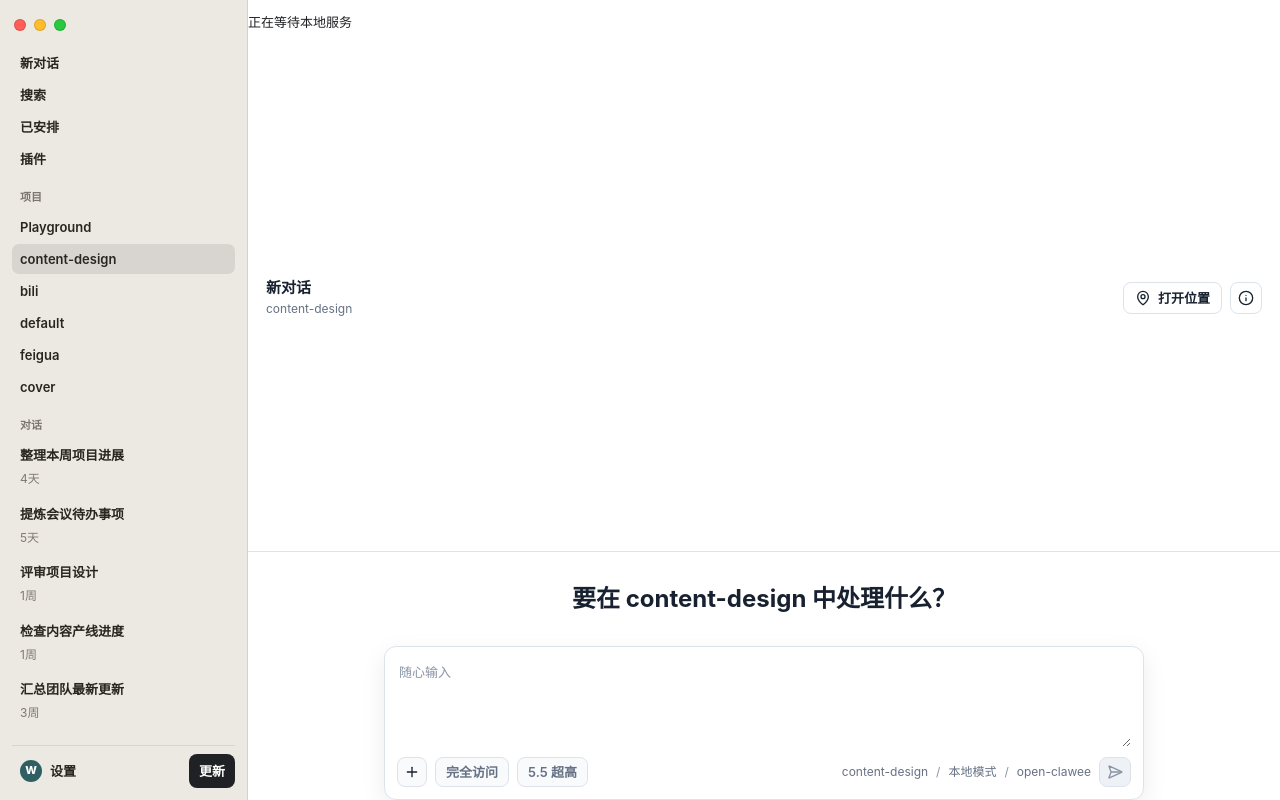
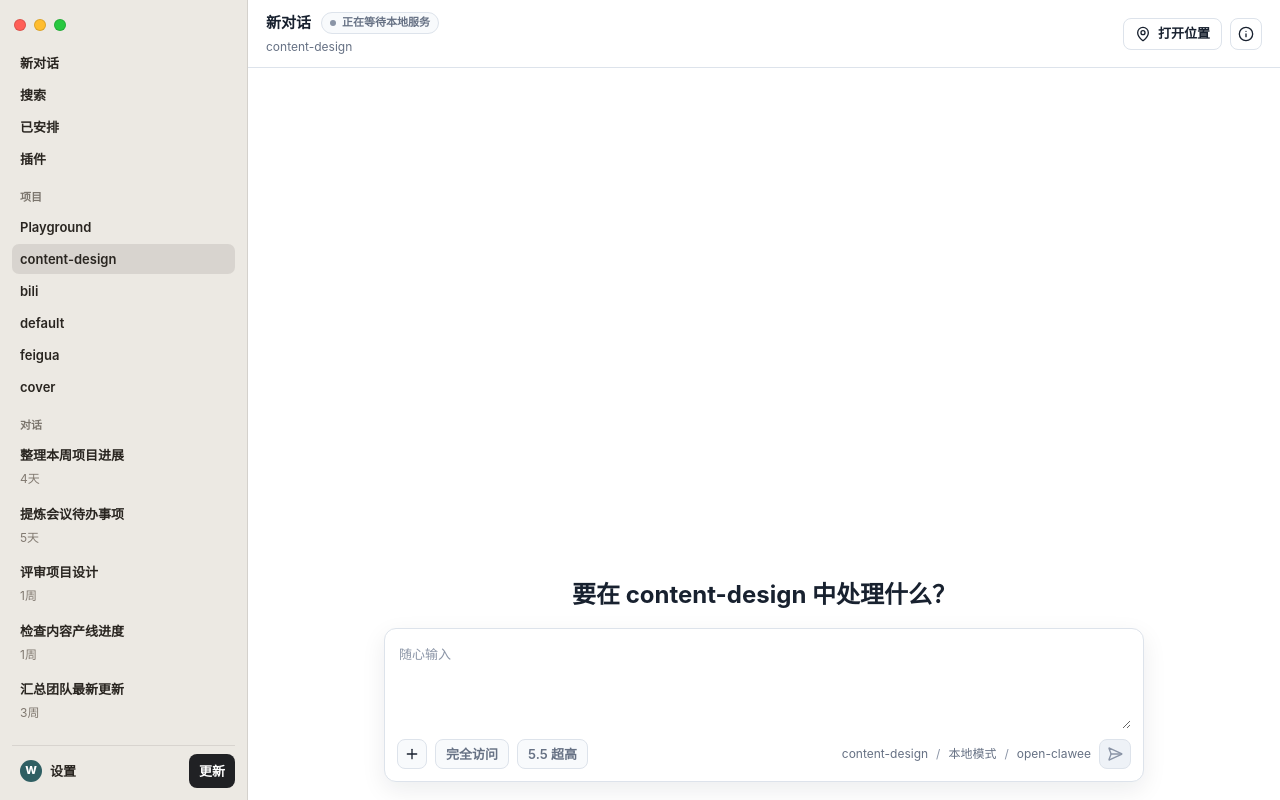
Before and after one commit to krillinai/OpenCreator, a React (Vite) app in the folder apps/web/: page / in a window 1280 px wide. Built offline with nearby package versions, Linux system fonts and the light colour scheme.

Commit message:
fix(web): stabilize Clawee conversation layout

```diff
--- a/apps/web/src/app/App.tsx
+++ b/apps/web/src/app/App.tsx
@@ -481,10 +481,10 @@ export function App(props: AppProps = {}) {
     <ClaweeSettingsView runtimeStatus={runtimeStatus} onBack={() => dispatch({ type: 'back_to_app' })} />
   ) : state.activeView === 'conversation' ? (
     <section className="conversation-page">
-      <ConnectionStatusMessage connectionState={connectionState} />
       <ConversationHeader
         title={selectedConversation?.title ?? '新对话'}
         projectName={currentProjectName}
+        statusLabel={getConnectionStatusLabel(connectionState)}
         onOpenLocation={() => dispatch({ type: 'select_file', path: selectedFilePath })}
         onToggleDetail={() => {
           if (state.rightPanelMode === 'closed') {
@@ -502,6 +502,7 @@ export function App(props: AppProps = {}) {
           <Timeline items={timelineItems} onOpenRunDetail={openRunDetail} onOpenChange={openChangeDetail} />
         )}
       </div>
+      <div className="composer-wrap">
         <Composer
           projectName={currentProjectName}
           branchName="open-clawee"
@@ -510,6 +511,7 @@ export function App(props: AppProps = {}) {
           disabled={runtimeBusy}
           onSubmit={submitPrompt}
         />
+      </div>
     </section>
   ) : (
     <PlaceholderView label={getPlaceholderLabel(state.activeView)} />
@@ -586,20 +588,9 @@ export function App(props: AppProps = {}) {
   }
 }
 
-function ConnectionStatusMessage(props: { connectionState: ConnectionState }) {
-  if (props.connectionState.status === 'connected') {
-    return (
-      <p className="runtime-status" role="status">
-        本地运行内核正常
-      </p>
-    );
-  }
-
-  return (
-    <p className="runtime-status" role="status">
-      {props.connectionState.message}
-    </p>
-  );
+function getConnectionStatusLabel(connectionState: ConnectionState) {
+  if (connectionState.status === 'connected') return '本地运行内核正常';
+  return connectionState.message;
 }
 
 function PlaceholderView(props: { label: string }) {
--- a/apps/web/src/features/conversation/ConversationHeader.tsx
+++ b/apps/web/src/features/conversation/ConversationHeader.tsx
@@ -3,13 +3,21 @@ import { Info, MapPin } from 'lucide-react';
 export function ConversationHeader(props: {
   title: string;
   projectName: string;
+  statusLabel?: string;
   onOpenLocation(): void;
   onToggleDetail(): void;
 }) {
   return (
     <header className="conversation-header">
       <div className="conversation-title">
-        <h1>{props.title}</h1>
+        <div className="conversation-title-row">
+          <h1>{props.title}</h1>
+          {props.statusLabel ? (
+            <span className="connection-pill" role="status">
+              {props.statusLabel}
+            </span>
+          ) : null}
+        </div>
         <span className="conversation-project">{props.projectName}</span>
       </div>
       <div className="conversation-actions">
--- a/apps/web/src/styles/app.css
+++ b/apps/web/src/styles/app.css
@@ -931,12 +931,12 @@ textarea:focus-visible {
 }
 
 .conversation-header {
-  min-height: 56px;
+  min-height: 64px;
   display: flex;
   align-items: center;
   justify-content: space-between;
   gap: 16px;
-  padding: 10px 18px;
+  padding: 12px 18px;
   border-bottom: 1px solid var(--border);
   background: var(--surface);
 }
@@ -944,7 +944,14 @@ textarea:focus-visible {
 .conversation-title {
   min-width: 0;
   display: grid;
-  gap: 2px;
+  gap: 4px;
+}
+
+.conversation-title-row {
+  min-width: 0;
+  display: flex;
+  align-items: center;
+  gap: 10px;
 }
 
 .conversation-title h1 {
@@ -958,6 +965,34 @@ textarea:focus-visible {
   white-space: nowrap;
 }
 
+.connection-pill {
+  min-width: 0;
+  max-width: 220px;
+  display: inline-flex;
+  align-items: center;
+  gap: 6px;
+  padding: 2px 8px;
+  border: 1px solid var(--border);
+  border-radius: 999px;
+  background: var(--surface-2);
+  color: var(--muted);
+  font-size: 11px;
+  font-weight: 620;
+  line-height: 1.45;
+  overflow: hidden;
+  text-overflow: ellipsis;
+  white-space: nowrap;
+}
+
+.connection-pill::before {
+  content: "";
+  width: 6px;
+  height: 6px;
+  flex: 0 0 auto;
+  border-radius: 999px;
+  background: var(--subtle);
+}
+
 .conversation-actions {
   display: inline-flex;
   align-items: center;
@@ -1013,8 +1048,9 @@ textarea:focus-visible {
 .conversation-empty-state {
   min-height: 100%;
   display: grid;
-  place-items: center;
-  padding: 32px;
+  align-content: end;
+  justify-items: center;
+  padding: 32px 32px 18px;
   text-align: center;
 }
 
@@ -1684,8 +1720,8 @@ textarea:focus-visible {
   .sidebar-primary,
   .sidebar-section-list {
     display: flex;
+    flex-wrap: wrap;
     gap: 4px;
-    overflow-x: auto;
     padding-bottom: 2px;
   }
 
@@ -1712,6 +1748,10 @@ textarea:focus-visible {
     flex-wrap: wrap;
   }
 
+  .conversation-title-row {
+    flex-wrap: wrap;
+  }
+
   .conversation-actions {
     flex-wrap: wrap;
     justify-content: flex-end;
@@ -1776,6 +1816,10 @@ textarea:focus-visible {
     padding: 10px 12px;
   }
 
+  .connection-pill {
+    max-width: 100%;
+  }
+
   .conversation-actions .toolbar-button span {
     display: none;
   }
```
Also changed, not shown: 1 other file (tests, documents, lock files or other folders). Lines whose indentation alone changed are shown as unchanged.
